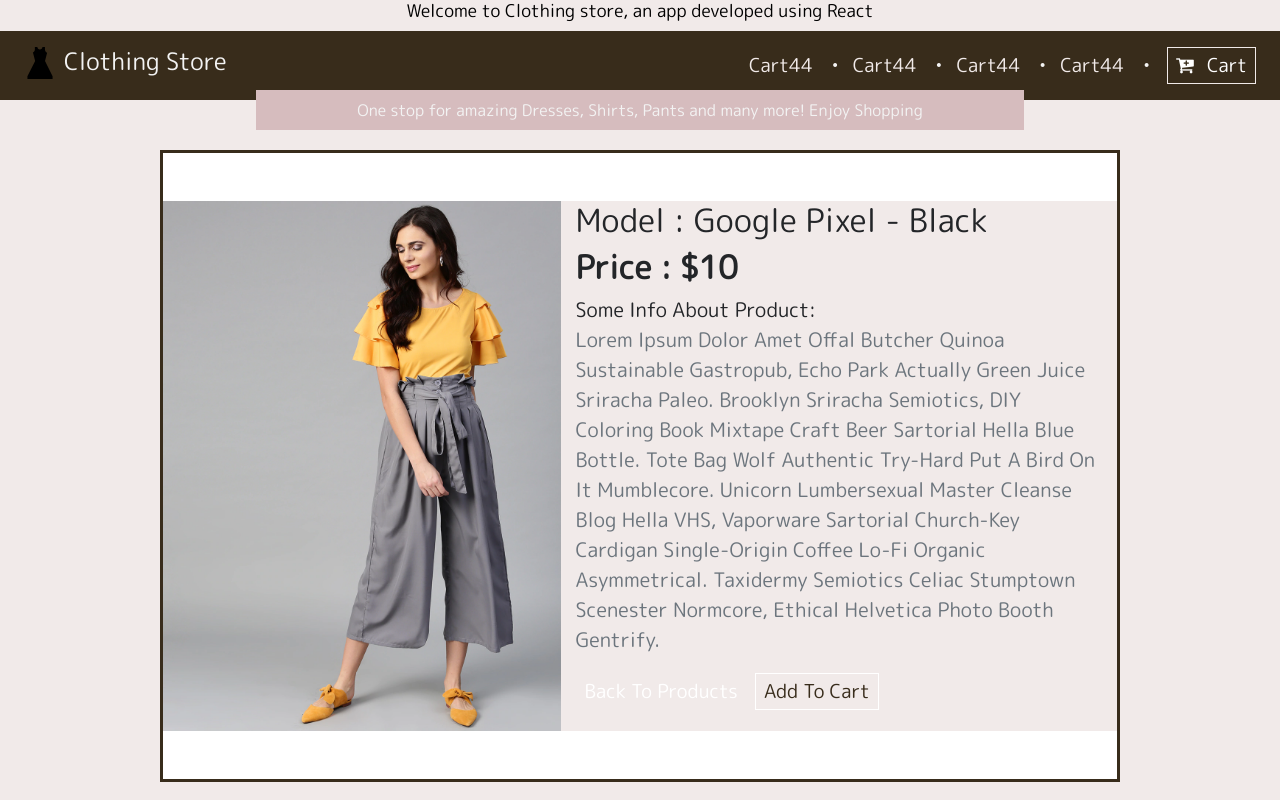
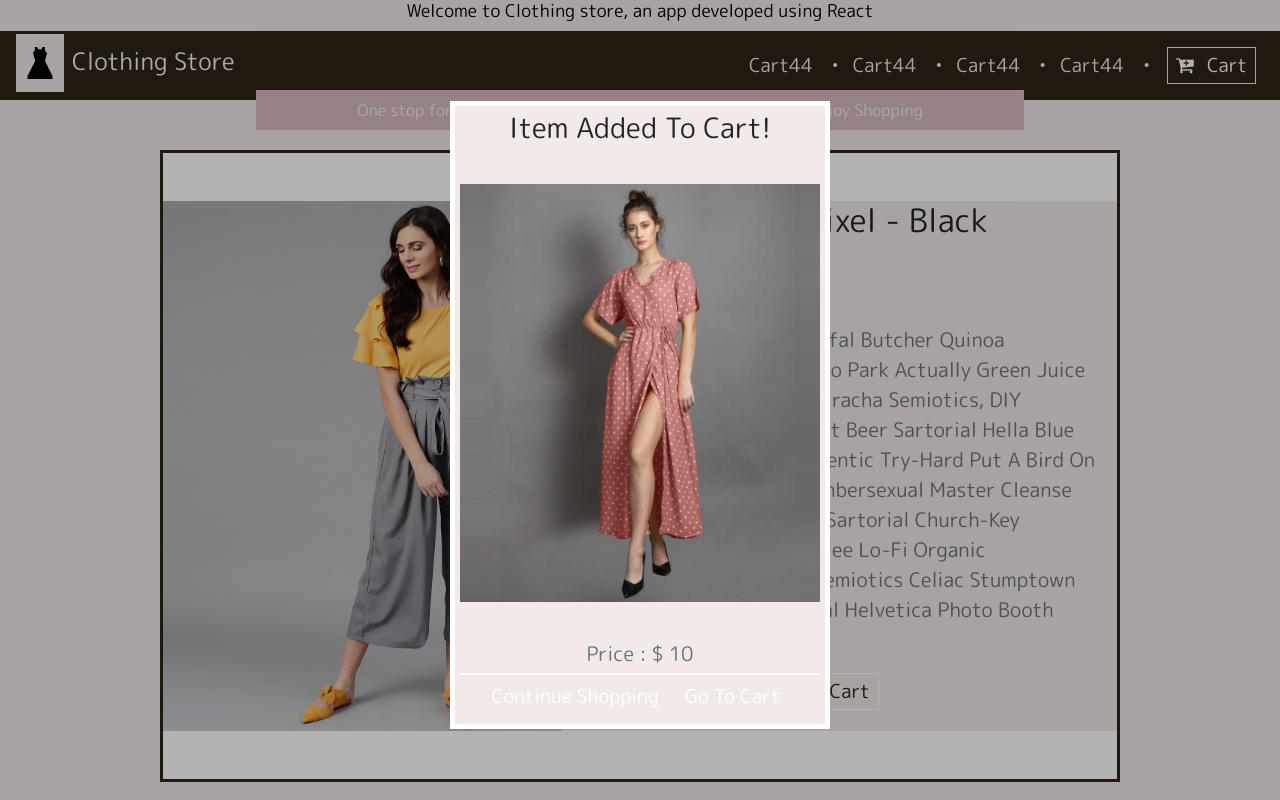
Before and after one commit to mounvip1525/LocalStocks, a React (Create React App) app: page /details in a window 1280 px wide. Both pictures are taken after a click on the button "Add To Cart". Built offline with nearby package versions, Linux system fonts and the light colour scheme.

Commit message:
modal added

```diff
--- a/src/App.css
+++ b/src/App.css
@@ -1,5 +1,5 @@
 :root{
-  --purpleOne:#382c1b;
+  --purpleOne:#2e2417;
   --purpleTwo:#F1EAE9;
   --whiteOne:#f3f3f3;
   --blackOne:#232528;
--- a/src/App.js
+++ b/src/App.js
@@ -8,6 +8,7 @@
 import Cart from './components/Cart';
 import NotFound from './components/NotFound';
 import Navbar from "./components/Navbar";
+import Modal from './components/Modal';
 
 function App() {
   return (
@@ -20,6 +21,7 @@
         {/* if nthing matces then NotFound will be dispalyed */}
         <Route component={NotFound} />
       </Switch>
+      <Modal />
     </React.Fragment>
   );
 }
--- a/src/components/Details.js
+++ b/src/components/Details.js
@@ -28,7 +28,7 @@
                                         <Link to="/">
                                             <ButtonContainer>Back to Products</ButtonContainer>
                                         </Link>
-                                        <ButtonContainer cart disabled={inCart?true:false} onClick={()=>{value.addToCart(id)}}>
+                                        <ButtonContainer cart disabled={inCart?true:false} onClick={()=>{value.addToCart(id);value.openModal(id)}}>
                                             {inCart ? "In Cart": "Add to Cart"}
                                         </ButtonContainer>
                                     </div>
--- /dev/null
+++ b/src/components/Modal.js
@@ -0,0 +1,75 @@
+import React, { Component } from 'react';
+import styled from 'styled-components';
+import { ProductConsumer } from '../context';
+import { ButtonContainer } from './Button';
+import { Link } from 'react-router-dom';
+
+export default class Modal extends Component {
+    render() {
+        return (
+            <ProductConsumer>
+                {value=>{
+                    const { modalOpen , closeModal } = value;
+                    const { img , title , price } = value.modalProduct;
+                    if(!modalOpen){
+                        return null;
+                    } else {
+                        return (
+                        <ModalContainer>
+                            <div className="container">
+                                <div className="row">
+                                    <div id="modal" className="col-8 mx-auto col-md-6 col-lg-4 text-center text-capitalize">
+                                        <h3>Item added to cart!</h3>
+                                        <img src={img} className="img-fluid" alt="product" />
+                                        <h5 className="text-muted mt-2">price : $ {price} </h5>
+                                        <div className="divider">
+                                        <Link to="/">
+                                            <ButtonContainer onClick={()=>{closeModal();}}>
+                                                continue shopping
+                                            </ButtonContainer>
+                                        </Link>
+                                        <Link to='/cart'>
+                                            <ButtonContainer onClick={()=>{closeModal();}}>
+                                                go to cart
+                                            </ButtonContainer>
+                                        </Link>
+                                        </div>
+                                    </div>
+                                </div>
+                            </div>
+                        </ModalContainer>
+                    );
+                    }
+                }}
+            </ProductConsumer>
+        )
+    }
+}
+
+const ModalContainer=styled.div`
+z-index:500;
+position:fixed;
+top:0;
+left:0;
+right:0;
+bottom:0;
+background:rgba(0,0,0,0.3);
+display:flex;
+align-items:center;
+justify-content:center;
+#modal{
+    top:15px;
+    background:var(--purpleTwo);
+    border:5px solid white;
+    display:flex;
+    flex-direction:column;
+    padding:5px;
+}
+.divider{
+    border-top:2px solid white;
+}
+img{
+    height:60vh;
+    object-fit:contain;
+}
+`;
--- a/src/components/Navbar.js
+++ b/src/components/Navbar.js
@@ -11,11 +11,11 @@
                 <h6 className="top">Welcome to Clothing store, an app developed using React</h6>
                 <NavWrapper className="navbar navbar-expand-sm px-sm-3  navbar-dark">
                     <Link to="/">
-                        <img src={logo} alt="Store" className="navbar-brand mr-0" style={{marginTop:"-5px"}}></img>
+                        <img src={logo} alt="Store" className="navbar-brand mr-2" style={{marginTop:"-5px",color:"white",background:"#f1eae9"}}></img>
                     </Link>
                     <ul className="navbar-nav align-items-center ">
                         <li className="nav-item">
-                            <Link to="/" className="nav-link px-0"><h4 className="ml-10">Clothing Store</h4></Link>
+                            <Link to="/" className="nav-link px-0"><h4 className="ml-10 mr-5">Clothing Store</h4></Link>
                         </li>
                     </ul>
                     <div className="left-links">
--- a/src/components/Product.js
+++ b/src/components/Product.js
@@ -17,7 +17,7 @@
                                 <img src={img} alt="product" className="card-img-top product-img" />
                             </Link>
                             <button className="cart-btn" disabled={inCart ? true : false }
-                                onClick={()=>value.addToCart(id)}>
+                                onClick={()=>{value.addToCart(id);value.openModal(id)}}>
                                 { inCart ?
                                     <p className="text-capitalize mb-0 cart-text" disabled>{" "} in Cart</p>
                                     :
--- a/src/context.js
+++ b/src/context.js
@@ -10,7 +10,9 @@
         // products:storeProducts,
         products:[],
         detailProduct:detailProduct,
-        cart:[]
+        cart:[],
+        modalOpen:false,
+        modalProduct:detailProduct
     }
     componentDidMount(){
         this.setProducts();
@@ -52,9 +54,24 @@
             return{ products:tempProducts, cart:[...this.state.cart,product] };
         },()=>{console.log(this.state)});
     }
+    openModal=(id)=>{
+        const product=this.getItem(id);
+        this.setState(()=>{
+            return {modalProduct:product,modalOpen:true}
+        })
+    }
+    closeModal=()=>{
+        this.setState(()=>{
+            return {modalOpen:false}
+        })
+    }
     render() {
         return (
-            <ProductContext.Provider value={{...this.state,handleDetail:this.handleDetail,addToCart:this.addToCart}}>
+            <ProductContext.Provider
+                value={{...this.state,handleDetail:this.handleDetail,
+                                      addToCart:this.addToCart,
+                                      openModal:this.openModal,
+                                      closeModal:this.closeModal}}>
                 {this.props.children}
             </ProductContext.Provider>
         )
```
Also changed, not shown: 1 other file (tests, documents, lock files or other folders).
